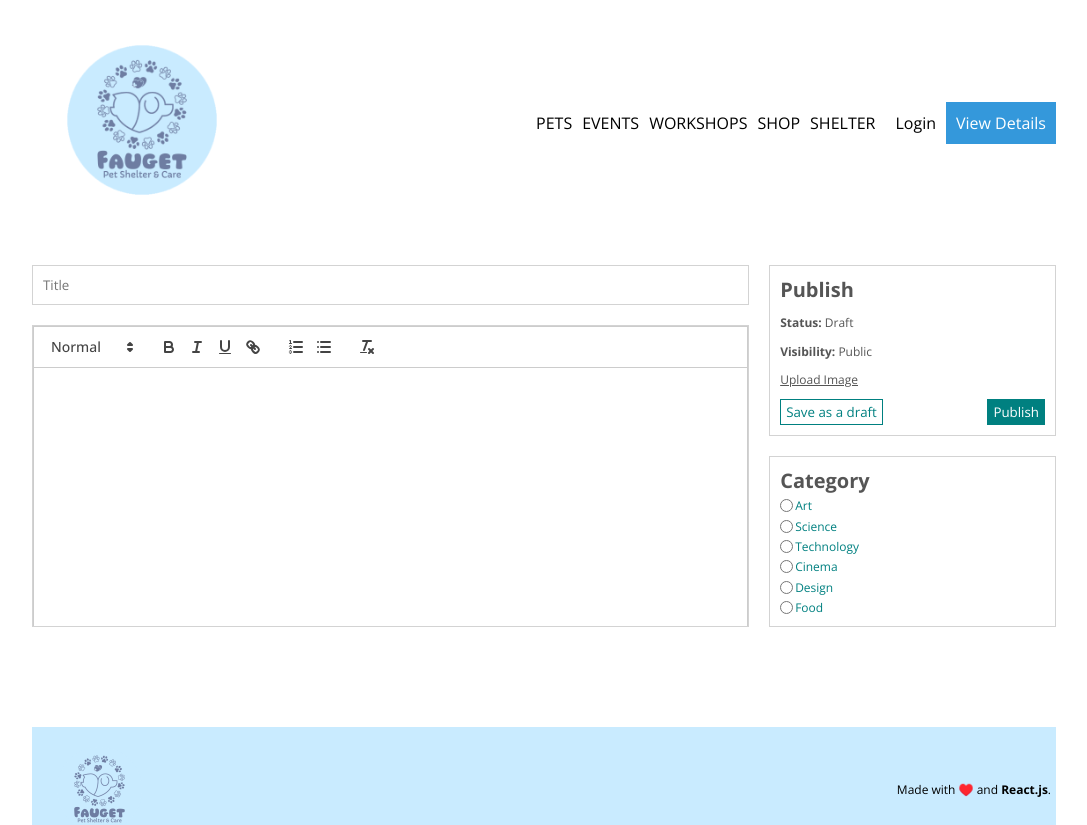
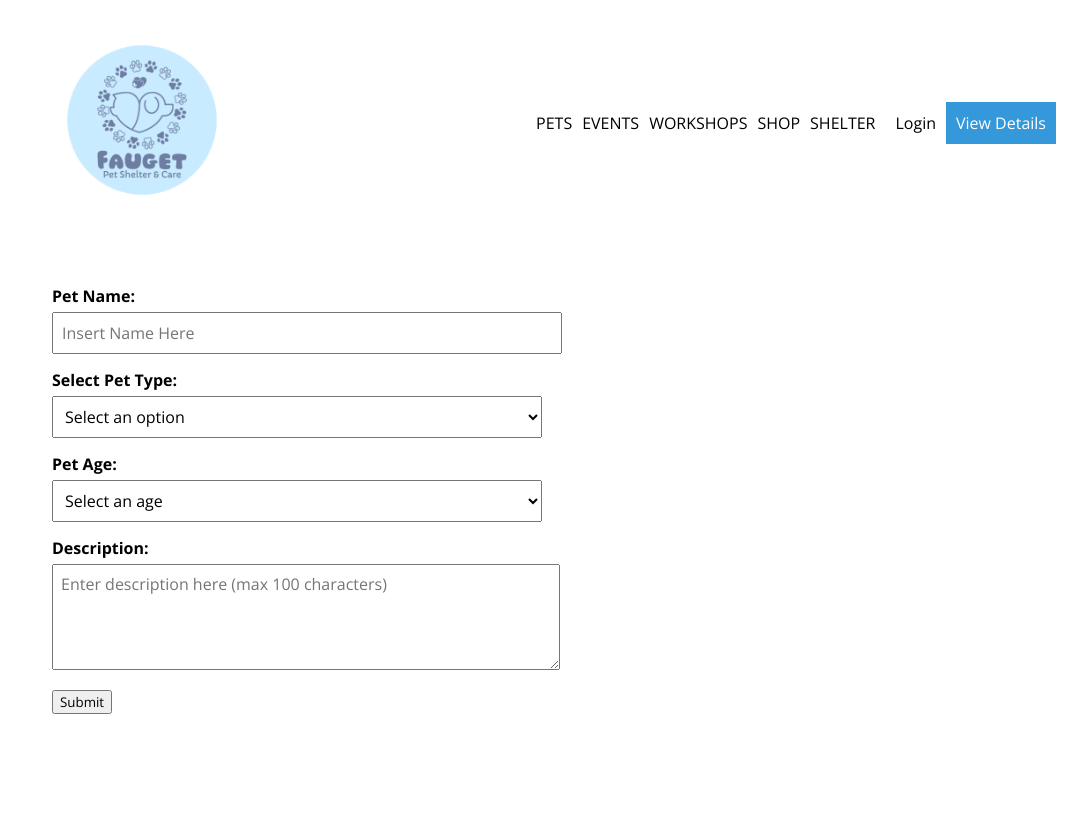
Before and after one commit to jingwei55/CPSC471, a React (Create React App) app in the folder client/: page /write in a window 1280 px wide. Shown: the top 825 px of the page, without its empty margins (96-1183 px from the left). Built offline with nearby package versions, Linux system fonts and the light colour scheme.

Commit message:
Simplified Write, have to change code for sending data to database

```diff
--- a/client/src/components/Navbar.jsx
+++ b/client/src/components/Navbar.jsx
@@ -18,7 +18,7 @@ function DropdownMenu() {
       {isDropdownOpen && (
         <div className="dropdown-content">
           <a href="#">View Shopping Cart</a>
-          <a href="#">View Adoptions</a>
+          {/* <a href="#">View Adoptions</a> */}
           <Link className="link" to="/write">
             Surrender a Pet
           </Link>
--- a/client/src/pages/Home.jsx
+++ b/client/src/pages/Home.jsx
@@ -61,15 +61,10 @@ const Home = () => {
         {posts.map((post) => (
           <div className="post" key={post.id}>
             <div className="img">
-              {/* Insert image */}
               <img src={`../upload/${post.img}`} alt="" />
             </div>
             <div className="content">
-              {/* Insert title, description and button */}
-              {/* RMV: unless add for  */}
-              {/* <Link className="link" to={`/post/${post.id}`}> */}
               <h1>{post.title}</h1>
-              {/* </Link> */}
               <p>{getText(post.desc)}</p>
               <div class="quantity-counter">
                 <button class="quantity-button" id="decrement">-</button>
--- a/client/src/pages/Write.jsx
+++ b/client/src/pages/Write.jsx
@@ -4,6 +4,114 @@ import "react-quill/dist/quill.snow.css";
 import axios from "axios";
 import { useLocation, useNavigate } from "react-router-dom";
 import moment from "moment";
+
+function PetTypeDropdown({ onSelectPetType, onSubmit }) {
+  const [selectedPetType, setSelectedPetType] = useState('');
+  const [petAge, setPetAge] = useState('');
+  const [description, setDescription] = useState('');
+  const [petName, setPetName] = useState('');
+
+  const handlePetTypeChange = (event) => {
+    const selectedType = event.target.value;
+    setSelectedPetType(selectedType);
+    onSelectPetType(selectedType); // Notify the parent component about the selected pet type
+  };
+
+  const handlePetAgeChange = (event) => {
+    setPetAge(event.target.value);
+  };
+
+  const handleDescriptionChange = (event) => {
+    // Limit the description to 100 characters
+    const limitedDescription = event.target.value.slice(0, 100);
+    setDescription(limitedDescription);
+  };
+
+  const handlePetNameChange = (event) => {
+    setPetName(event.target.value);
+  };
+
+  const handleSubmit = () => {
+    // Create an object with the form data
+    const formData = {
+      petName,
+      selectedPetType,
+      petAge,
+      description,
+    };
+
+    // Call the onSubmit prop to handle the submission (e.g., send data to a database)
+    onSubmit(formData);
+
+    // Clear the form after submission
+    setPetName('');
+    setSelectedPetType('');
+    setPetAge('');
+    setDescription('');
+  };
+
+  // Generate an array of numbers from 0 to 100 for the pet age dropdown
+  const ageOptions = Array.from({ length: 101 }, (_, index) => index);
+
+  return (
+    <div className="pet-type-dropdown">
+      <div>
+        <label htmlFor="petName">Pet Name: </label>
+        <input
+          type="text"
+          id="petName"
+          value={petName}
+          onChange={handlePetNameChange}
+          placeholder="Insert Name Here"
+        />
+      </div>
+
+      <label htmlFor="petType">Select Pet Type: </label>
+      <select id="petType" value={selectedPetType} onChange={handlePetTypeChange}>
+        <option value="">Select an option</option>
+        <option value="amphibian">Amphibian</option>
+        <option value="reptile">Reptile</option>
+        <option value="mammal">Mammal</option>
+        <option value="other">Other</option>
+      </select>
+
+      <div>
+        <label htmlFor="petAge">Pet Age: </label>
+        <select
+          id="petAge"
+          value={petAge}
+          onChange={handlePetAgeChange}
+        >
+          <option value="">Select an age</option>
+          {ageOptions.map((age) => (
+            <option key={age} value={age}>{age} years</option>
+          ))}
+        </select>
+      </div>
+
+      <div>
+        <label htmlFor="description">Description: </label>
+        <textarea
+          id="description"
+          value={description}
+          onChange={handleDescriptionChange}
+          placeholder="Enter description here (max 100 characters)"
+          rows="4"
+          cols="50"
+        />
+      </div>
+
+      <button type="button" onClick={handleSubmit}>Submit</button>
+
+      {selectedPetType && (
+        <p>
+          Pet Name: {petName || 'N/A'}. You selected: {selectedPetType} with age {petAge || 'N/A'}.
+          Description: {description || 'N/A'}
+        </p>
+      )}
+    </div>
+  );
+}
 
 const Write = () => {
   const state = useLocation().state;
@@ -53,112 +161,8 @@ const Write = () => {
   return (
     <div className="add">
       <div className="content">
-        <input
-          type="text"
-          placeholder="Title"
-          onChange={(e) => setTitle(e.target.value)}
-        />
-        <div className="editorContainer">
-          <ReactQuill
-            className="editor"
-            theme="snow"
-            value={value}
-            onChange={setValue}
-          />
-        </div>
-      </div>
-      <div className="menu">
-        <div className="item">
-          <h1>Publish</h1>
-          <span>
-            <b>Status: </b> Draft
-          </span>
-          <span>
-            <b>Visibility: </b> Public
-          </span>
-          <input
-            style={{ display: "none" }}
-            type="file"
-            id="file"
-            name=""
-            onChange={(e) => setFile(e.target.files[0])}
-          />
-          <label className="file" htmlFor="file">
-            Upload Image
-          </label>
-          <div className="buttons">
-            <button>Save as a draft</button>
-            <button onClick={handleClick}>Publish</button>
-          </div>
-        </div>
-        <div className="item">
-          <h1>Category</h1>
-          <div className="cat">
-            <input
-              type="radio"
-              checked={cat === "art"}
-              name="cat"
-              value="art"
-              id="art"
-              onChange={(e) => setCat(e.target.value)}
-            />
-            <label htmlFor="art">Art</label>
-          </div>
-          <div className="cat">
-            <input
-              type="radio"
-              checked={cat === "science"}
-              name="cat"
-              value="science"
-              id="science"
-              onChange={(e) => setCat(e.target.value)}
-            />
-            <label htmlFor="science">Science</label>
-          </div>
-          <div className="cat">
-            <input
-              type="radio"
-              checked={cat === "technology"}
-              name="cat"
-              value="technology"
-              id="technology"
-              onChange={(e) => setCat(e.target.value)}
-            />
-            <label htmlFor="technology">Technology</label>
-          </div>
-          <div className="cat">
-            <input
-              type="radio"
-              checked={cat === "cinema"}
-              name="cat"
-              value="cinema"
-              id="cinema"
-              onChange={(e) => setCat(e.target.value)}
-            />
-            <label htmlFor="cinema">Cinema</label>
-          </div>
-          <div className="cat">
-            <input
-              type="radio"
-              checked={cat === "design"}
-              name="cat"
-              value="design"
-              id="design"
-              onChange={(e) => setCat(e.target.value)}
-            />
-            <label htmlFor="design">Design</label>
-          </div>
-          <div className="cat">
-            <input
-              type="radio"
-              checked={cat === "food"}
-              name="cat"
-              value="food"
-              id="food"
-              onChange={(e) => setCat(e.target.value)}
-            />
-            <label htmlFor="food">Food</label>
-          </div>
+        <div>
+          <PetTypeDropdown/>
         </div>
       </div>
     </div>
--- a/client/src/style.scss
+++ b/client/src/style.scss
@@ -246,7 +246,7 @@ $lightBlue: #c9ebff;
             }
 
             .quantity-button {
-              padding: 5px 10px;
+              padding: 3px 10px;
               background-color: #007bff;
               color: #fff;
               border: none;
@@ -258,7 +258,6 @@ $lightBlue: #c9ebff;
               text-align: center;
               font-size: 16px;
               border: 1px solid #ccc;
-              margin: 0 10px;
             }
 
             #submit {
@@ -267,6 +266,7 @@ $lightBlue: #c9ebff;
               color: #fff;
               border: none;
               cursor: pointer;
+              margin: 10px;
             }
           }
         }
@@ -375,88 +375,34 @@ $lightBlue: #c9ebff;
     // }
 
     //WRITE
+    /* Style for the container */
+    .pet-type-dropdown {
+      margin: 20px;
+
+      label {
+        display: block;
+        margin-bottom: 5px;
+        font-weight: bold;
+      }
+
+      input, select, textarea {
+        width: 100%;
+        padding: 8px;
+        margin-bottom: 15px;
+        font-size: 16px;
+      }
+
+      p {
+        margin-top: 15px;
+        font-weight: bold;
+        color: #3498db;
+      }
+    }
 
     .add {
       margin-top: 20px;
       display: flex;
       gap: 20px;
-
-      .content {
-        flex: 5;
-        display: flex;
-        flex-direction: column;
-        gap: 20px;
-
-        input {
-          padding: 10px;
-          border: 1px solid lightgray;
-        }
-
-        .editorContainer {
-          height: 300px;
-          overflow: scroll;
-          border: 1px solid lightgray;
-
-          .editor {
-            height: 100%;
-            border: none;
-          }
-        }
-      }
-
-      .menu {
-        flex: 2;
-        display: flex;
-        flex-direction: column;
-        gap: 20px;
-
-        .item {
-          border: 1px solid lightgray;
-          padding: 10px;
-          flex:1;
-          display: flex;
-          flex-direction: column;
-          justify-content: space-between;
-          font-size: 12px;
-          color: #555;
-
-          h1{
-            font-size: 20px;
-          }
-
-          .file{
-            text-decoration: underline;
-            cursor: pointer;
-          }
-
-          .buttons{
-            display: flex;
-            justify-content: space-between;
-
-            :first-child{
-              cursor: pointer;
-              color: teal;
-              background-color: white;
-              border: 1px solid teal;
-              padding: 3px 5px;
-            }
-            :last-child{
-              cursor: pointer;
-              color: white;
-              background-color: teal;
-              border: 1px solid teal;
-              padding: 3px 5px;
-            }
-          }
-
-          .cat{
-            display: flex;
-            align-items: center;
-            gap: 2px;
-            color: teal;
-          }
-        }
-      }
     }
   }
 }
```
